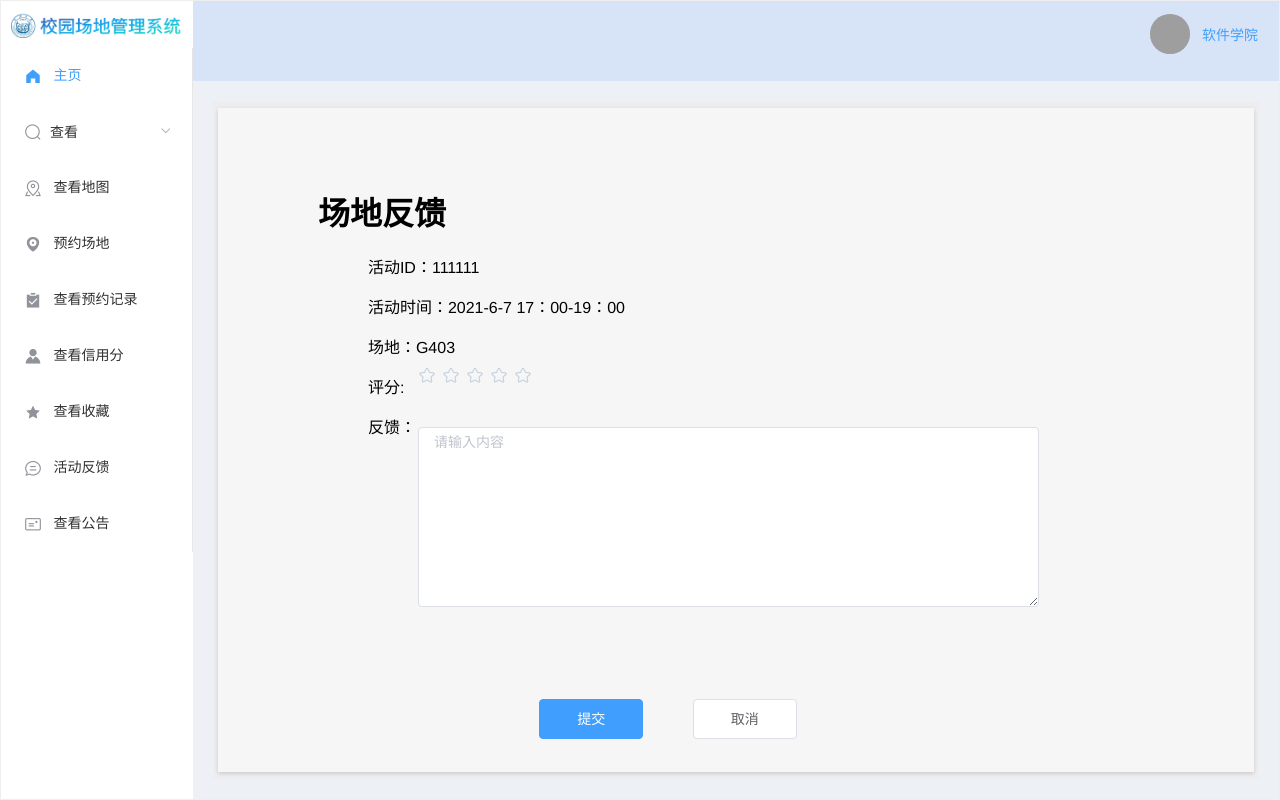
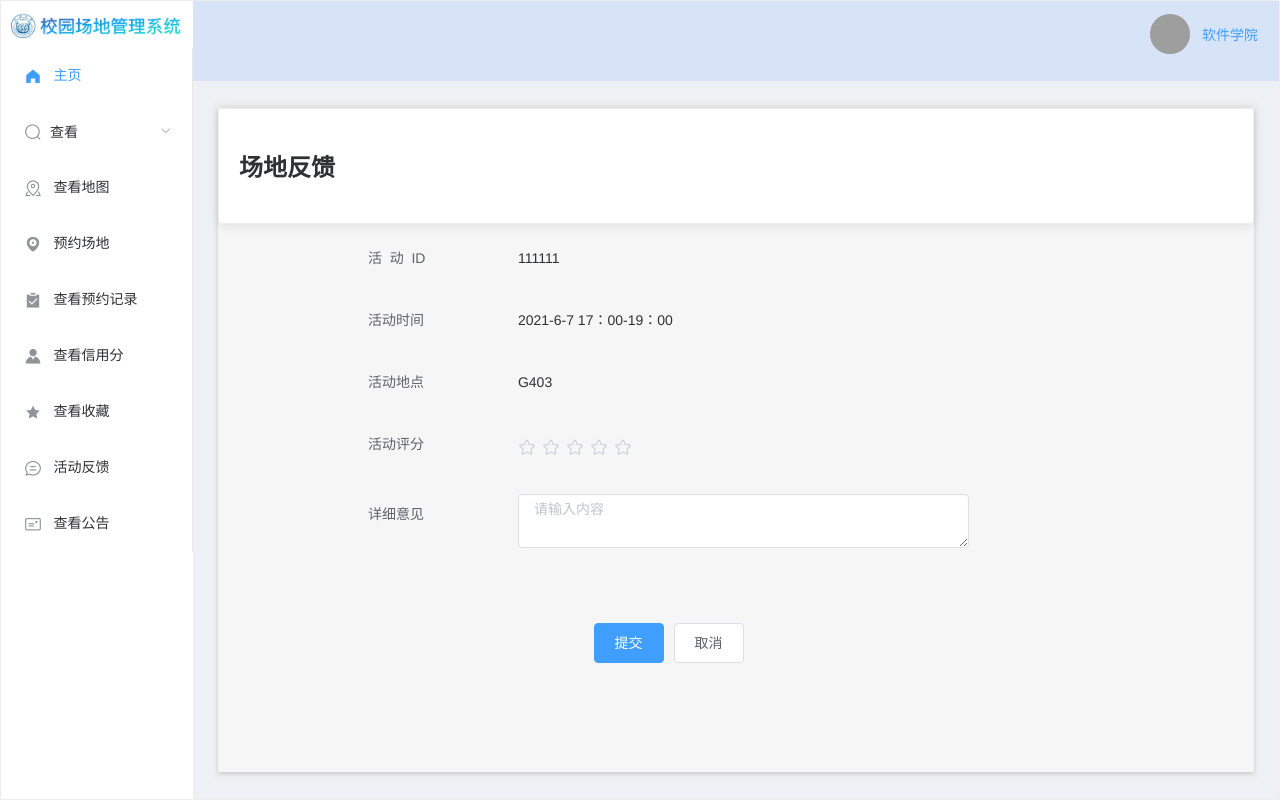
Before and after one commit to CampusSiteManagementSystem/CSMSFrontEnd, a Vue app: page /OrgFrame/FeedBack in a window 1280 px wide. Built offline with nearby package versions, Linux system fonts and the light colour scheme; grey boxes are pictures that could not be loaded.

Commit message:
更新了信息反馈，修改了一些路由

```diff
--- a/src/page/Organization/ApplyForSite.vue
+++ b/src/page/Organization/ApplyForSite.vue
@@ -37,7 +37,7 @@
           </el-form-item>
             <el-form-item align="center">
       <el-button type="primary"  @click="submitForm('ruleform')">提交</el-button>
-      <router-link to="/" tag='el-button'>取消</router-link>
+      <router-link to="/OrgFrame/Main" tag='el-button'>取消</router-link>
   </el-form-item>
         </el-form>
       </div>
--- a/src/page/Organization/SiteFeedback.vue
+++ b/src/page/Organization/SiteFeedback.vue
@@ -1,20 +1,47 @@
 <template>
   <div class="page">
     <div class="background">
-            <span id="feedbacktitle">场地反馈</span>
+      <el-card class="maincard">
+        <div>
+          <h2>场地反馈</h2>
+        </div>
         <div id="content">
-                <p>活动ID：{{value1.ID}}</p>
-                <p>活动时间：{{value1.time}}</p>
-                <p>场地：{{value1.place}}</p>
-                <p>评分:</p>
-                <p>反馈：</p>
+          <el-form label-position="left" class="demo-table" label-width="150px">
+            <el-form-item label="活动ID">
+              <label slot="label">活&nbsp;&nbsp;动&nbsp;&nbsp;ID</label>
+              <span>{{value1.ID}}</span>
+            </el-form-item>
+            <el-form-item label="活动时间">
+              <label slot="label">活动时间</label>
+              <span>{{value1.time}}</span>
+            </el-form-item>
+            <el-form-item label="活动地点">
+              <label slot="label">活动地点</label>
+              <span>{{value1.place}}</span>
+            </el-form-item>
+            <el-form-item label="活动评分">
+              <label slot="label">活动评分</label>
+              <div>
+                <p>
+                  <el-rate class="block" v-model="score" :colors="colors" show-text></el-rate>
+                </p>
               </div>
-            <el-rate class="block" v-model="score" :colors="colors" show-text>
-            </el-rate>
-            <el-input class="input" type="textarea" :rows="8" placeholder="请输入内容" v-model="textarea">
+            </el-form-item>
+            <el-form-item label="详细意见">
+              <label slot="label">详细意见</label>
+              <span>
+                <el-input :autosize="{ minRows: 2, maxRows: 6}" class="input" type="textarea" :rows="5"
+                  placeholder="请输入内容" v-model="textarea">
                 </el-input>
-            <el-button type="primary" class="submit" @click="open">提交</el-button>
-            <router-link to="/FinishActivity" tag='el-button' class="cancel">取消</router-link>
+              </span>
+            </el-form-item>
+            <el-form-item align="center" class="modify">
+                          <el-button type="primary"  @click="submit">提交</el-button>
+            <router-link to="/OrgFrame/FinishActivity" tag='el-button'>取消</router-link>
+            </el-form-item>
+          </el-form>
+        </div>
+      </el-card>
     </div>
   </div>
 </template>
@@ -22,7 +49,7 @@
 <script>
   export default {
     data() {
-    let vm= {
+      let vm = {
         ID: "111111",
         time: "2021-6-7 17：00-19：00",
         place: "G403",
@@ -30,14 +57,13 @@
       return {
         value1: vm,
         score: null,
-        colors: ['#99A9BF', '#F7BA2A', '#FF9900'],  // 等同于 { 2: '#99A9BF', 4: { value: '#F7BA2A', excluded: true }, 5: '#FF9900' }
+        colors: ['#99A9BF', '#F7BA2A', '#FF9900'], // 等同于 { 2: '#99A9BF', 4: { value: '#F7BA2A', excluded: true }, 5: '#FF9900' }
         textarea: ''
       }
     },
-    methods:{
-              open() {
-                  if((this.score==null)||(this.textarea==''))
-                  {
+    methods: {
+      submit() {
+        if ((this.score == null) || (this.textarea == '')) {
           this.$alert('未输入所有备选项', '反馈失败', {
             confirmButtonText: '确定',
             callback: action => {
@@ -49,8 +75,7 @@
               }
             }
           });
-        }
-        else{
+        } else {
           this.$alert('感谢您的反馈', '反馈成功', {
             confirmButtonText: '确定',
             callback: action => {
@@ -89,54 +114,27 @@
     box-shadow: 0 2px 4px rgba(0, 0, 0, .12), 0 0 6px rgba(0, 0, 0, .04);
     position:relative;
 }
-#feedbacktitle{
-    font-family:Helvetica;
-    font-weight:bold;
-    font-size:200%;
-    position:absolute;
-    left:100px;
-    top:80px;
-}
 #content{
-    font-family:Helvetica;
     position:absolute;
     left:150px;
     top:130px;
 }
-.block{
-    margin:0;
-    height:30%;
-    width:60%;
-    position: relative;
-    left:200px;
-    top:258px;
-}
 .input{
     margin:0;
     height:80%;
-    width:60%;
+    width:200%;
     position: relative;
-    left:200px;
-    top:120px
 }
-.submit{
-    margin:0;
-    width:10%;
-    position: relative;
-    left:-300px;
-    top:-100px
-}
-.cancel{
-    margin:0;
-    width:10%;
-    position: relative;
-    left:-250px;
-    top:-100px
+.modify {
+  margin-top: 2cm;
+  margin-left: 2cm;
 }
 .choose-button{
     margin:10px 20px;
     width:35%;
     height:10%;
 }
-
+.demo-table{
+    font-family:Helvetica;
+}
 </style>
--- a/src/page/Organization/ViewAppointment.vue
+++ b/src/page/Organization/ViewAppointment.vue
@@ -199,7 +199,7 @@
               </el-table-column>
               <el-table-column label="操作">
                 <template slot-scope="scope">
-                  <router-link to="/FeedBack">
+                  <router-link to="/OrgFrame/FeedBack">
                     <el-button size="mini" type="primary" @click.stop="handleFeedback(scope.$index, scope.row)">反馈
                     </el-button>
                   </router-link>
@@ -267,7 +267,7 @@
               </el-table-column>
               <el-table-column label="操作">
                 <template slot-scope="scope">
-                  <router-link to="/ApplySite">
+                  <router-link to="/OrgFrame/ApplySite">
                     <el-button size="mini" type="success" @click.stop="handleRenew(scope.$index, scope.row)">重新申请
                     </el-button>
                   </router-link>
--- a/src/page/Organization/ViewFinishActivity.vue
+++ b/src/page/Organization/ViewFinishActivity.vue
@@ -12,26 +12,33 @@
               :default-sort="{prop: 'date', order: 'descending'}">
               <el-table-column type="expand">
                 <template slot-scope="props">
-                  <el-form label-position="left" class="demo-table-expand">
+                  <el-form label-position="left" class="demo-table-expand" label-width="150px">
                     <el-form-item label="活动ID">
+                      <label slot="label">活&nbsp;&nbsp;动&nbsp;&nbsp;ID</label>
                       <span>{{ props.row.ID }}</span>
                     </el-form-item>
                     <el-form-item label="活动名称">
+                      <label slot="label">活动名称</label>
                       <span>{{ props.row.name }}</span>
                     </el-form-item>
-                    <el-form-item label="时间">
+                    <el-form-item label="活动时间">
+                      <label slot="label">活动时间</label>
                       <span>{{ props.row.date }}</span>
                     </el-form-item>
                     <el-form-item label="申请地点">
+                      <label slot="label">申请地点</label>
                       <span>{{ props.row.address }}</span>
                     </el-form-item>
                     <el-form-item label="参加人数">
+                      <label slot="label">参加人数</label>
                       <span>{{ props.row.people }}</span>
                     </el-form-item>
                     <el-form-item label="特殊要求">
+                      <label slot="label">特殊要求</label>
                       <span>{{ props.row.require }}</span>
                     </el-form-item>
                     <el-form-item label="活动描述">
+                      <label slot="label">活动描述</label>
                       <span>{{ props.row.details }}</span>
                     </el-form-item>
                   </el-form>
@@ -58,7 +65,7 @@
               </el-table-column>
               <el-table-column label="操作">
                 <template slot-scope="scope">
-                  <router-link to="/FeedBack">
+                  <router-link to="/OrgFrame/FeedBack">
                     <el-button size="mini" type="primary" @click="handleFeedback(scope.$index, scope.row)">反馈
                     </el-button>
                   </router-link>
@@ -72,27 +79,38 @@
               :default-sort="{prop: 'date', order: 'descending'}">
               <el-table-column type="expand">
                 <template slot-scope="props">
-                  <el-form label-position="left" class="demo-table-expand">
+                  <el-form label-position="left" class="demo-table-expand" label-width="150px">
                     <el-form-item label="活动ID">
+                      <label slot="label">活&nbsp;&nbsp;动&nbsp;&nbsp;ID</label>
                       <span>{{ props.row.ID }}</span>
                     </el-form-item>
                     <el-form-item label="活动名称">
+                      <label slot="label">活动名称</label>
                       <span>{{ props.row.name }}</span>
                     </el-form-item>
-                    <el-form-item label="时间">
+                    <el-form-item label="活动时间">
+                      <label slot="label">活动时间</label>
                       <span>{{ props.row.date }}</span>
                     </el-form-item>
                     <el-form-item label="申请地点">
+                      <label slot="label">申请地点</label>
                       <span>{{ props.row.address }}</span>
                     </el-form-item>
                     <el-form-item label="参加人数">
+                      <label slot="label">参加人数</label>
                       <span>{{ props.row.people }}</span>
                     </el-form-item>
                     <el-form-item label="特殊要求">
+                      <label slot="label">特殊要求</label>
                       <span>{{ props.row.require }}</span>
                     </el-form-item>
                     <el-form-item label="活动描述">
+                      <label slot="label">活动描述</label>
                       <span>{{ props.row.details }}</span>
+                    </el-form-item>
+                    <el-form-item label="反馈信息">
+                      <label slot="label">反馈信息</label>
+                      <span>{{ props.row.back }}</span>
                     </el-form-item>
                   </el-form>
                 </template>
@@ -118,7 +136,7 @@
               </el-table-column>
               <el-table-column label="操作">
                 <template slot-scope="scope">
-                  <router-link to="/ApplySite">
+                  <router-link to="/OrgFrame/FeedBack">
                     <el-button size="mini" type="success" @click="handleRenew(scope.$index, scope.row)">修改反馈</el-button>
                   </router-link>
                 </template>
@@ -143,7 +161,8 @@ export default {
           people:40,
           require:'无',
           details:'听数据库开会',
-          tag:'室内'
+          tag:'室内',
+          back:'很好，再接再厉！'
         }, {
           date: '2016-05-04',
           name: '王小虎',
@@ -152,7 +171,8 @@ export default {
           people:40,
           require:'无',
           details:'听数据库开会',
-          tag:'室内'
+          tag:'室内',
+          back:'很好，再接再厉！'
         }, {
           date: '2016-05-01',
           name: '王小虎',
@@ -161,7 +181,8 @@ export default {
           people:40,
           require:'无',
           details:'听数据库开会',
-          tag:'室内'
+          tag:'室内',
+          back:'很好，再接再厉！'
         }, {
           date: '2016-05-03',
           name: '王小虎',
@@ -170,7 +191,8 @@ export default {
           people:40,
           require:'无',
           details:'听数据库开会',
-          tag:'室内'
+          tag:'室内',
+          back:'很好，再接再厉！'
         },{
           date: '2016-05-03',
           name: '王小虎',
@@ -179,7 +201,8 @@ export default {
           people:4,
           require:'无',
           details:'听数据库开会',
-          tag:'室内'
+          tag:'室内',
+          back:'很好，再接再厉！'
         },{
           date: '2016-05-03',
           name: '王小虎',
@@ -188,7 +211,8 @@ export default {
           people:40,
           require:'无',
           details:'听数据库开会',
-          tag:'室外'
+          tag:'室外',
+          back:'很好，再接再厉！'
         },{
           date: '2016-05-03',
           name: '王小虎',
@@ -197,7 +221,8 @@ export default {
           people:40,
           require:'无',
           details:'听数据库开会',
-          tag:'室外'
+          tag:'室外',
+          back:'很好，再接再厉！'
         },{
           date: '2016-05-15',
           name: '王小虎',
@@ -206,7 +231,8 @@ export default {
           people:40,
           require:'无',
           details:'听数据库开会',
-          tag:'室内'
+          tag:'室内',
+          back:'很好，再接再厉！'
         },{
           date: '2016-06-03',
           name: '王小虎',
@@ -215,7 +241,8 @@ export default {
           people:40,
           require:'无',
           details:'听数据库开会',
-          tag:'室内'
+          tag:'室内',
+          back:'很好，再接再厉！'
         },{
           date: '2016-05-03',
           name: '王小虎',
@@ -224,7 +251,8 @@ export default {
           people:40,
           require:'无',
           details:'听数据库开会',
-          tag:'室外'
+          tag:'室外',
+          back:'很好，再接再厉！'
         },{
           date: '2016-05-03',
           name: '王小虎',
@@ -233,7 +261,8 @@ export default {
           people:40,
           require:'无',
           details:'听数据库开会',
-          tag:'室外'
+          tag:'室外',
+          back:'很好，再接再厉！'
         }],
         activeName: 'third'
       };
@@ -293,13 +322,12 @@ export default {
     position:relative;
 }
 .demo-table-expand {
-    font-size: 0;
+  font-size: 0;
 }
 .demo-table-expand label {
-   width: 90px;
-    color: #f01010;
+  width: 90px;
+  font-weight: 700;
 }
-
 .demo-table-expand .el-form-item {
     margin-right: 0;
     margin-bottom: 0;
```
Lines whose indentation alone changed are shown as unchanged.
